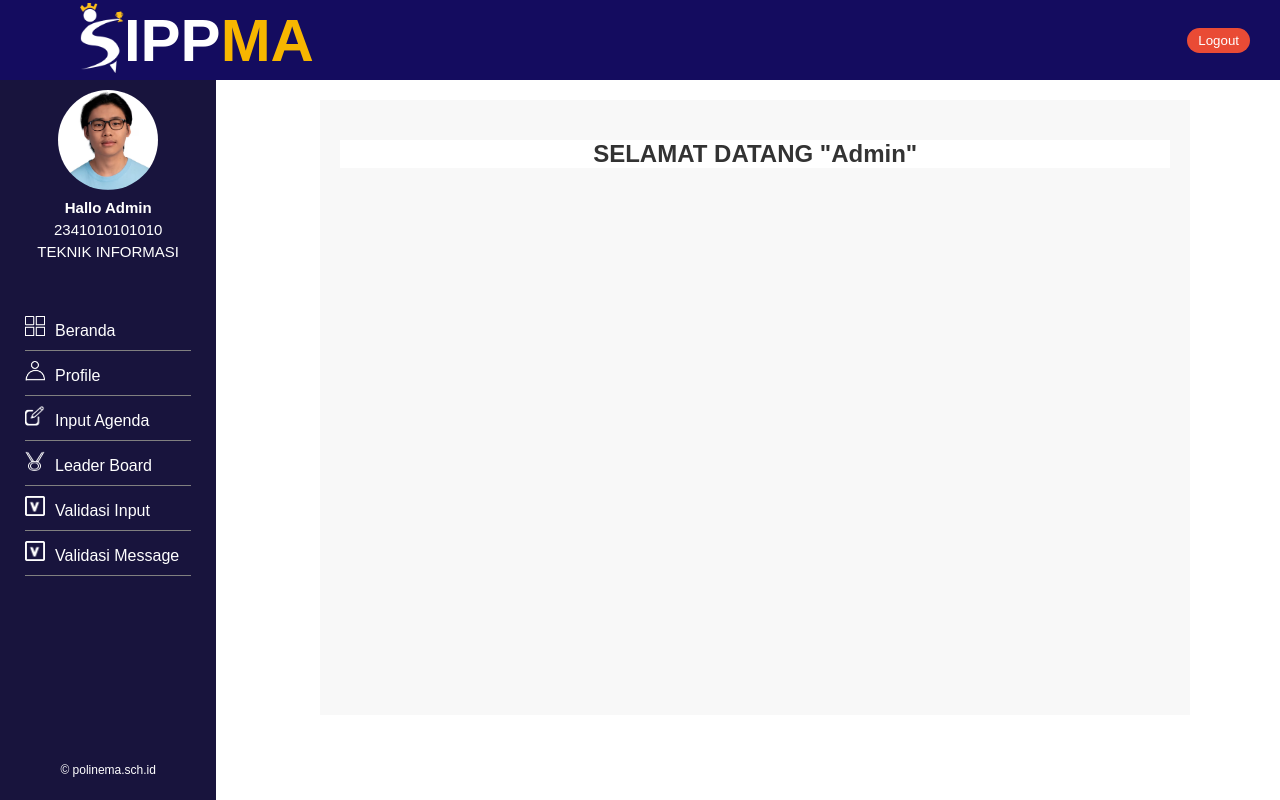
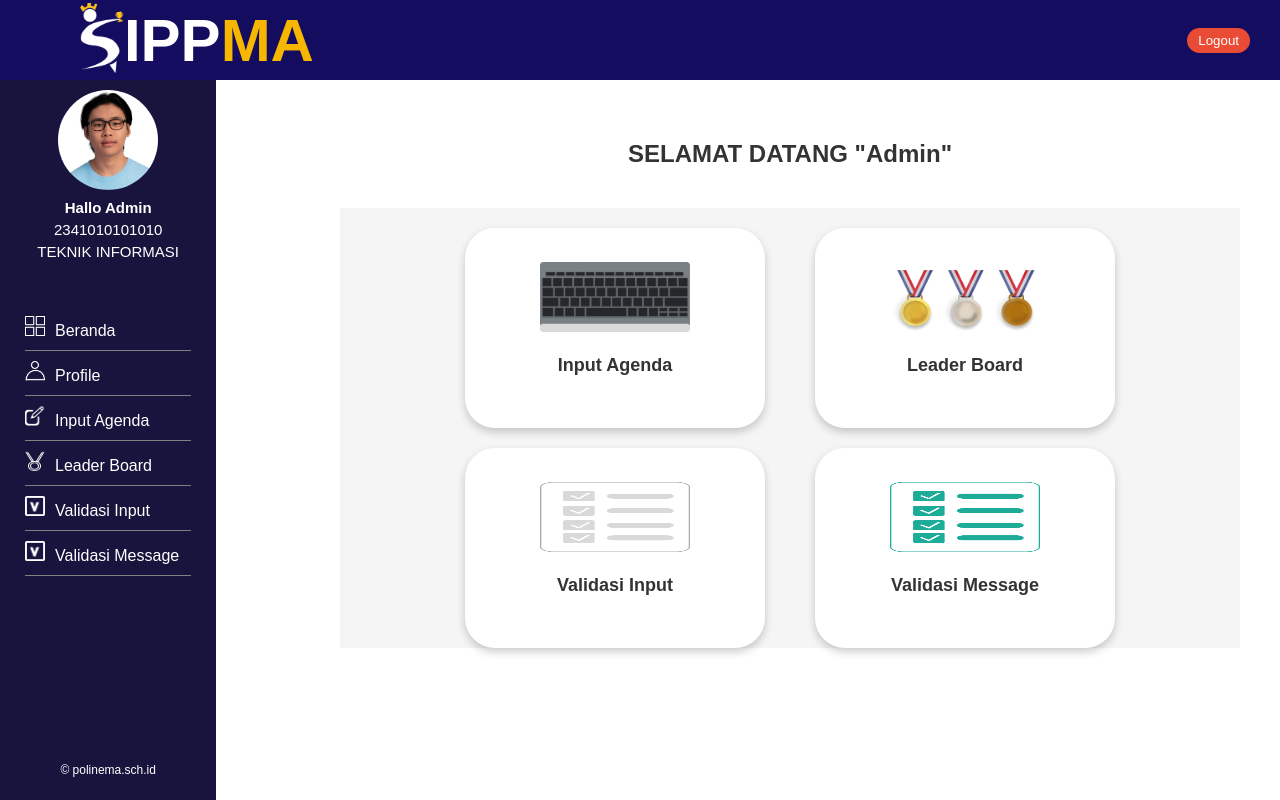
Before and after one commit to Faliirham/PBL-PRESMA, a PHP site: page /Admin/index_Admin.php in a window 1280 px wide. Run offline with PHP 8.4, Linux system fonts and the light colour scheme.

Commit message:
Index admin

```diff
--- a/Admin/index_Admin.php
+++ b/Admin/index_Admin.php
@@ -7,9 +7,8 @@
     <link rel="stylesheet" href="../style/styleIndexAdmin.css">
 </head>
 <body>
-    <div class="container">
     <!-- Sidebar -->
-        <div class="sidebar">
+    <aside class="sidebar">
         <div class="profile">
             <img src="../img/profil.png" alt="Profile" class="profile-img">
             <h3 class="profile-name">Hallo Admin</h3>
@@ -21,7 +20,7 @@
                 <img src="../img/Beranda_Icon.png" alt="Beranda Icon" class="menu-icon">Beranda
             </a>
             <a href="#" class="menu-item">
-                    <img src="../img/Profile_Icon.png" alt="profile Icon" class="menu-icon">Profile
+                <img src="../img/Profile_Icon.png" alt="Profile Icon" class="menu-icon">Profile
             </a>
             <a href="#" class="menu-item">
                 <img src="../img/InputAgenda_Icon.png" alt="Input Agenda Icon" class="menu-icon">Input Agenda
@@ -39,10 +38,9 @@
         <footer>
             <p>© polinema.sch.id</p>
         </footer>
-        </div>
+    </aside>
 
-        <!-- Main Content -->
-        <div class="main-content">
+    <!-- Header -->
     <header class="header">
         <div class="logo">
             <img src="../img/logo_SIPPMA.png" alt="Logo">
@@ -54,12 +52,31 @@
             <button>Logout</button>
         </div>
     </header>
-            <section class="welcome">
+    <!-- Main Content -->
+<main class="main-content">
+    <div class="welcome">
         <h2>SELAMAT DATANG "Admin"</h2>
-            </section>
+        <div class="card-container">
             <div class="content">
+                <div class="card">
+                    <img src="../img/Foto_InputAgenda.png" alt="Input Agenda Icon">
+                    <p>Input Agenda</p>
+                </div>
+                <div class="card">
+                    <img src="../img/Foto_Leaderboard.png" alt="Leaderboard Icon">
+                    <p>Leader Board</p>
+                </div>
+                <div class="card">
+                    <img src="../img/Foto_ValidasiInput.png" alt="Validasi Input Icon">
+                    <p>Validasi Input</p>
+                </div>
+                <div class="card">
+                    <img src="../img/Foto_ValidasiMessage.png" alt="Validasi Message Icon">
+                    <p>Validasi Message</p>
                 </div>
             </div>
         </div>
+    </div>
+</main>
 </body>
 </html>
--- a/style/styleIndexAdmin.css
+++ b/style/styleIndexAdmin.css
@@ -3,7 +3,7 @@ body {
   margin: 0;
   font-family: Arial, sans-serif;
   display: flex;
-  height: 100vh;
+  background-color: white;
 }
 
 .container {
@@ -81,7 +81,7 @@ footer {
   margin-bottom: 85px;
   margin-left: 25%;
   margin-right: 7%;
-  background: #f8f8f8;
+  background: white;
   padding: 20px;
 }
 
@@ -135,8 +135,61 @@ footer {
   text-align: center;
   margin-top: none;
   color: #333;
-  background: white;
   padding: 0px;
   margin-left: none;
   margin-right: none;
 }
+
+/* Content Section */
+.content {
+  display: flex;
+  justify-content: center;
+  gap: 20px;
+  flex-wrap: wrap;
+  margin-top: 20px;
+}
+
+.card {
+  width: 300px;
+  height: 200px;
+  background: white;
+  border-radius: 30px;
+  box-shadow: 0 4px 8px rgba(0, 0, 0, 0.2);
+  display: flex;
+  flex-direction: column;
+  align-items: center;
+  justify-content: center;
+  text-align: center;
+  transition: transform 0.3s, box-shadow 0.3s;
+  margin-right: 15px;
+  margin-left: 15px;
+
+}
+
+.card:hover {
+  transform: translateY(-10px);
+  box-shadow: 0 8px 16px rgba(0, 0, 0, 0.3);
+}
+
+.card img {
+  width: 150px;
+  height: 70px;
+  margin-bottom: 5px;
+}
+
+.card p {
+  font-size: 18px;
+  font-weight: bold;
+  color: #333;
+}
+
+.card-container {
+  display: inline-block;
+  background-color: whitesmoke;
+  height: auto;
+  width: 900px;
+  justify-content: center;
+  gap: 20px;
+  flex-wrap: wrap;
+  margin-top: 20px;
+}
```
Also changed, not shown: img/Foto_InputAgenda.png (added), img/Foto_Leaderboard.png (added), img/Foto_ValidasiInput.png (added), img/Foto_ValidasiMessage.png (added). Lines whose indentation alone changed are shown as unchanged.
